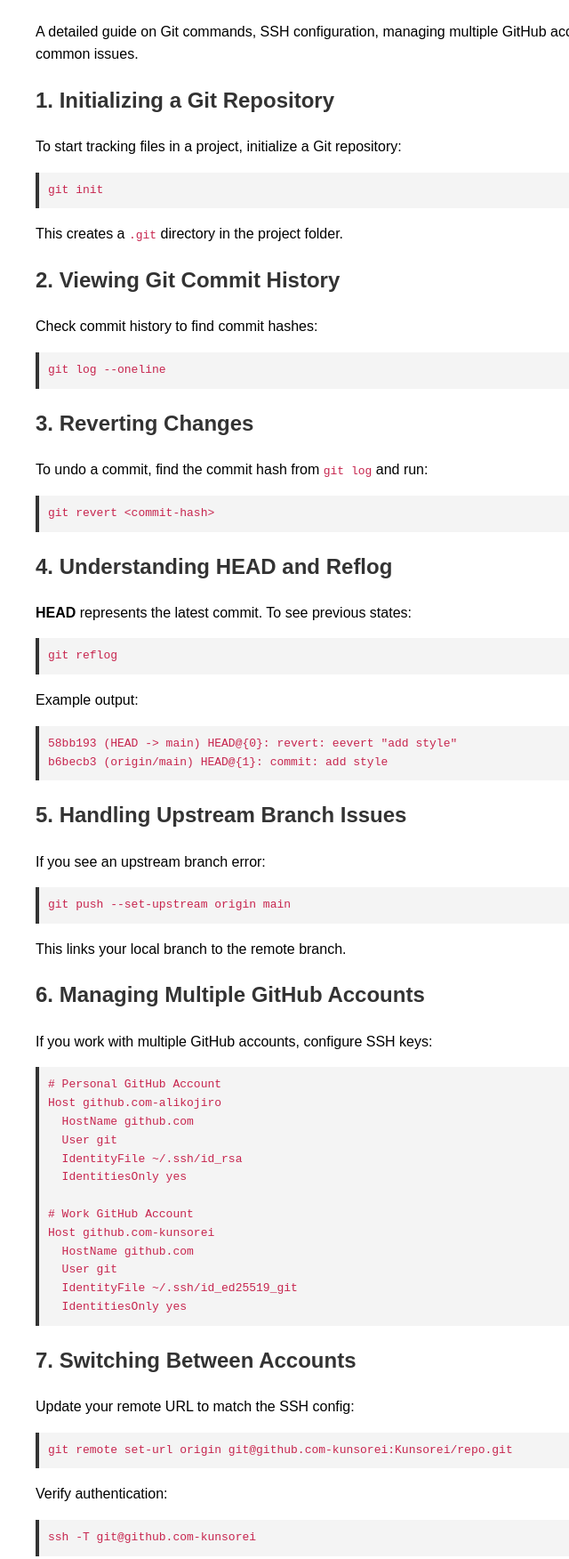
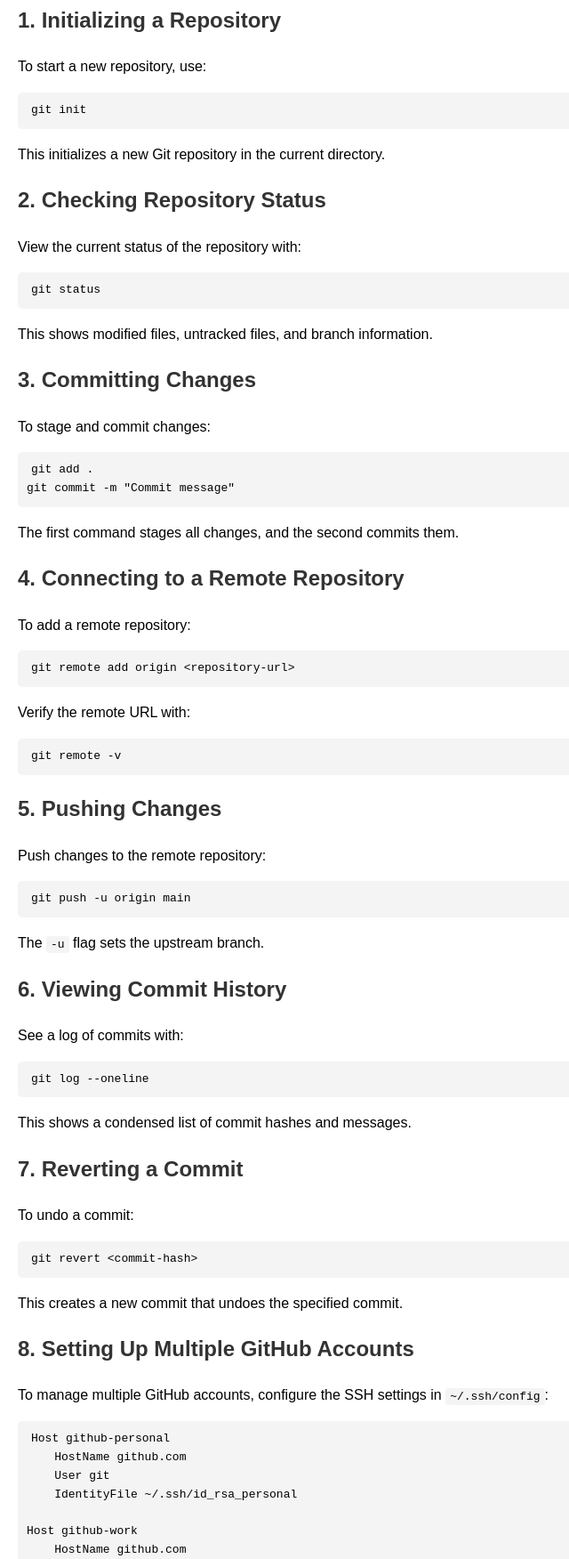
Before and after one commit to Kunsorei/kunsorei.github.io, a plain HTML site: page index.html in a window 1280 px wide. Shown: the part 90-1842 px from the top of the page at 89% size, without its empty margins (0-640 px from the left). Drawn offline with Linux system fonts and the light colour scheme.

Commit message:
update content

```diff
--- a/index.html
+++ b/index.html
@@ -3,80 +3,74 @@
 <head>
     <meta charset="UTF-8">
     <meta name="viewport" content="width=device-width, initial-scale=1.0">
-    <title>Git & SSH: Complete Guide</title>
+    <title>Git Guide</title>
     <style>
-        body { font-family: Arial, sans-serif; line-height: 1.6; margin: 40px; max-width: 800px; }
-        pre { background: #f4f4f4; padding: 10px; border-left: 4px solid #333; overflow-x: auto; }
-        code { font-family: monospace; color: #c7254e; }
+        body { font-family: Arial, sans-serif; line-height: 1.6; margin: 20px; }
         h1, h2, h3 { color: #333; }
+        code { background: #f4f4f4; padding: 2px 5px; border-radius: 3px; }
+        pre { background: #f4f4f4; padding: 10px; border-radius: 5px; overflow-x: auto; }
     </style>
 </head>
 <body>
-    <h1>Git & SSH: Complete Guide</h1>
-    <p>A detailed guide on Git commands, SSH configuration, managing multiple GitHub accounts, and troubleshooting common issues.</p>
+    <h1>Git Guide: Commands, Concepts, and Scenarios</h1>
 
-    <h2>1. Initializing a Git Repository</h2>
-    <p>To start tracking files in a project, initialize a Git repository:</p>
+    <h2>1. Initializing a Repository</h2>
+    <p>To start a new repository, use:</p>
     <pre><code>git init</code></pre>
-    <p>This creates a <code>.git</code> directory in the project folder.</p>
+    <p>This initializes a new Git repository in the current directory.</p>
 
-    <h2>2. Viewing Git Commit History</h2>
-    <p>Check commit history to find commit hashes:</p>
+    <h2>2. Checking Repository Status</h2>
+    <p>View the current status of the repository with:</p>
+    <pre><code>git status</code></pre>
+    <p>This shows modified files, untracked files, and branch information.</p>
+
+    <h2>3. Committing Changes</h2>
+    <p>To stage and commit changes:</p>
+    <pre><code>git add .
+git commit -m "Commit message"</code></pre>
+    <p>The first command stages all changes, and the second commits them.</p>
+
+    <h2>4. Connecting to a Remote Repository</h2>
+    <p>To add a remote repository:</p>
+    <pre><code>git remote add origin &lt;repository-url&gt;</code></pre>
+    <p>Verify the remote URL with:</p>
+    <pre><code>git remote -v</code></pre>
+
+    <h2>5. Pushing Changes</h2>
+    <p>Push changes to the remote repository:</p>
+    <pre><code>git push -u origin main</code></pre>
+    <p>The <code>-u</code> flag sets the upstream branch.</p>
+
+    <h2>6. Viewing Commit History</h2>
+    <p>See a log of commits with:</p>
     <pre><code>git log --oneline</code></pre>
+    <p>This shows a condensed list of commit hashes and messages.</p>
 
-    <h2>3. Reverting Changes</h2>
-    <p>To undo a commit, find the commit hash from <code>git log</code> and run:</p>
+    <h2>7. Reverting a Commit</h2>
+    <p>To undo a commit:</p>
     <pre><code>git revert &lt;commit-hash&gt;</code></pre>
+    <p>This creates a new commit that undoes the specified commit.</p>
 
-    <h2>4. Understanding HEAD and Reflog</h2>
-    <p><strong>HEAD</strong> represents the latest commit. To see previous states:</p>
-    <pre><code>git reflog</code></pre>
-    <p>Example output:</p>
-    <pre><code>58bb193 (HEAD -> main) HEAD@{0}: revert: eevert "add style"
-b6becb3 (origin/main) HEAD@{1}: commit: add style</code></pre>
+    <h2>8. Setting Up Multiple GitHub Accounts</h2>
+    <p>To manage multiple GitHub accounts, configure the SSH settings in <code>~/.ssh/config</code>:</p>
+    <pre><code>Host github-personal
+    HostName github.com
+    User git
+    IdentityFile ~/.ssh/id_rsa_personal
 
-    <h2>5. Handling Upstream Branch Issues</h2>
-    <p>If you see an upstream branch error:</p>
-    <pre><code>git push --set-upstream origin main</code></pre>
-    <p>This links your local branch to the remote branch.</p>
+Host github-work
+    HostName github.com
+    User git
+    IdentityFile ~/.ssh/id_rsa_work</code></pre>
+    <p>Clone repositories using:</p>
+    <pre><code>git clone git@github-personal:username/repo.git</code></pre>
 
-    <h2>6. Managing Multiple GitHub Accounts</h2>
-    <p>If you work with multiple GitHub accounts, configure SSH keys:</p>
-    <pre><code># Personal GitHub Account
-Host github.com-alikojiro
-  HostName github.com
-  User git
-  IdentityFile ~/.ssh/id_rsa
-  IdentitiesOnly yes
+    <h2>9. Resolving Authentication Issues</h2>
+    <p>If authentication fails, check SSH keys with:</p>
+    <pre><code>ssh -T git@github.com</code></pre>
+    <p>Ensure the correct SSH key is being used.</p>
 
-# Work GitHub Account
-Host github.com-kunsorei
-  HostName github.com
-  User git
-  IdentityFile ~/.ssh/id_ed25519_git
-  IdentitiesOnly yes</code></pre>
-
-    <h2>7. Switching Between Accounts</h2>
-    <p>Update your remote URL to match the SSH config:</p>
-    <pre><code>git remote set-url origin git@github.com-kunsorei:Kunsorei/repo.git</code></pre>
-    <p>Verify authentication:</p>
-    <pre><code>ssh -T git@github.com-kunsorei</code></pre>
-
-    <h2>8. Pushing Changes After Initializing Git</h2>
-    <p>After running <code>git init</code>, add a remote repo and push changes:</p>
-    <pre><code>git remote add origin git@github.com-alikojiro:username/repo.git
-git push -u origin main</code></pre>
-
-    <h2>9. Troubleshooting Permission Errors</h2>
-    <p>If you see an error like:</p>
-    <pre><code>ERROR: Permission to Kunsorei/repo.git denied</code></pre>
-    <p>Ensure you are using the correct SSH key:</p>
-    <pre><code>ssh -T git@github.com-kunsorei</code></pre>
-    <p>For one-time use of a specific SSH key:</p>
-    <pre><code>GIT_SSH_COMMAND="ssh -i ~/.ssh/id_ed25519_git" git push origin main</code></pre>
-    <p>To set it permanently for this repository:</p>
-    <pre><code>git config core.sshCommand "ssh -i ~/.ssh/id_ed25519_git"</code></pre>
-
-    <p>With this guide, you can confidently manage Git repositories and multiple GitHub accounts using SSH.</p>
+    <h2>Conclusion</h2>
+    <p>This guide covers essential Git commands and scenarios. With these, you can confidently manage repositories, resolve issues, and work efficiently with Git.</p>
 </body>
 </html>
```
